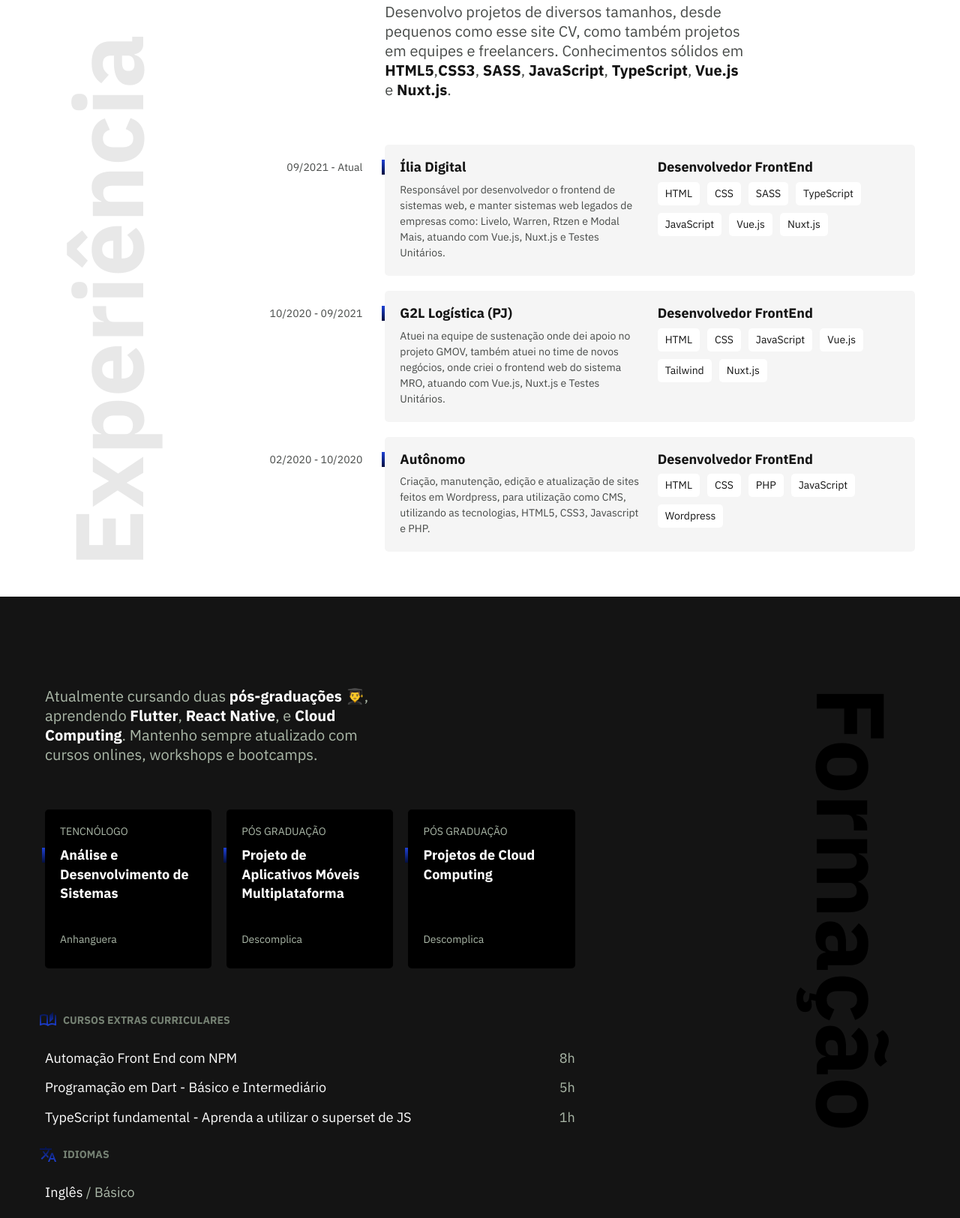
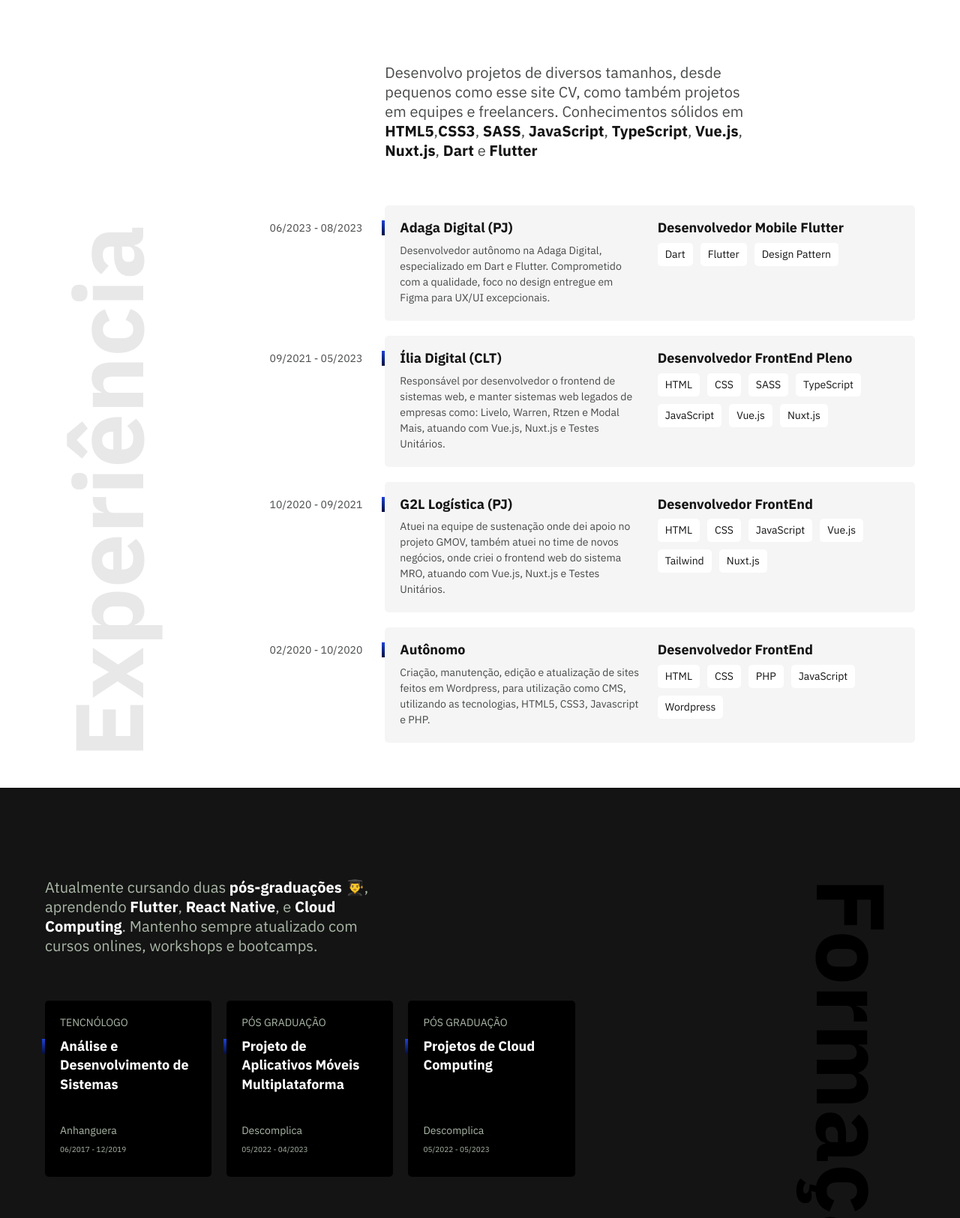
Before and after one commit to danielbarrosdeoliveira/portfolio, a website: page src/index.html in a window 1280 px wide. Shown: the part 595-2220 px from the top of the page at 75% size. Drawn offline with nearby package versions, Linux system fonts and the light colour scheme; files that its build step writes are made by us from their sources.

Commit message:
atualização site 30/08/2023 18:58

```diff
--- a/src/index.html
+++ b/src/index.html
@@ -12,7 +12,7 @@
     />
     <meta
       name="description"
-      content="Daniel Oliveira desenvolvedor Frontend, atua na região de Barueri, na criação de sites e sistemas web, html, css, javascript para pessoas físicas ou jurídicas."
+      content="Daniel Oliveira desenvolvedor Frontend, atua na região de Barueri, criação de sites e sistemas web, html, css, javascript para pessoas físicas ou jurídicas."
     />
     <link rel="stylesheet" href="./css/main.css" />
     <link rel="icon" type="image/x-icon" href="./assets/icons/favicon.ico" />
@@ -43,7 +43,9 @@
         <p class="introduction__greeting">
           Bem-vindo, sou <strong>Daniel Oliveira</strong> 👋
         </p>
-        <h1 class="introduction__title">Desenvolvedor <br />Front End</h1>
+        <h1 class="introduction__title">
+          Desenvolvedor <br />Front End Web e Mobile
+        </h1>
         <p class="introduction__location">Localizado em Barueri, SP</p>
       </div>
       <img
@@ -60,14 +62,31 @@
           site CV, como também projetos em equipes e freelancers. Conhecimentos
           sólidos em <strong>HTML5</strong>,<strong>CSS3</strong>,
           <strong>SASS</strong>, <strong>JavaScript</strong>,
-          <strong>TypeScript</strong>, <strong>Vue.js</strong> e
-          <strong>Nuxt.js</strong>.
+          <strong>TypeScript</strong>, <strong>Vue.js</strong>,
+          <strong>Nuxt.js</strong>, <strong>Dart</strong> e
+          <strong>Flutter</strong>
         </p>
 
         <div class="experience__company">
-          <span class="experience__year">09/2021 - Atual</span>
-          <h3 class="experience__title">Ília Digital</h3>
-          <span class="experience__title">Desenvolvedor FrontEnd</span>
+          <span class="experience__year">06/2023 - 08/2023</span>
+          <h3 class="experience__title">Adaga Digital (PJ)</h3>
+          <span class="experience__title">Desenvolvedor Mobile Flutter</span>
+          <p class="experience__job-description">
+            Desenvolvedor autônomo na Adaga Digital, especializado em Dart e
+            Flutter. Comprometido com a qualidade, foco no design entregue em
+            Figma para UX/UI excepcionais.
+          </p>
+          <ul class="experience__skills">
+            <li>Dart</li>
+            <li>Flutter</li>
+            <li>Design Pattern</li>
+          </ul>
+        </div>
+
+        <div class="experience__company">
+          <span class="experience__year">09/2021 - 05/2023</span>
+          <h3 class="experience__title">Ília Digital (CLT)</h3>
+          <span class="experience__title">Desenvolvedor FrontEnd Pleno</span>
           <p class="experience__job-description">
             Responsável por desenvolvedor o frontend de sistemas web, e manter
             sistemas web legados de empresas como: Livelo, Warren, Rtzen e Modal
@@ -138,6 +157,7 @@
                 Análise e Desenvolvimento de Sistemas
               </h3>
               <span class="formation__institution">Anhanguera</span>
+              <span class="formation__date">06/2017 - 12/2019</span>
             </li>
             <li class="formation__item">
               <span class="formation__type">Pós Graduação</span>
@@ -145,11 +165,13 @@
                 Projeto de Aplicativos Móveis Multiplataforma
               </h3>
               <span class="formation__institution">Descomplica</span>
+              <span class="formation__date">05/2022 - 04/2023</span>
             </li>
             <li class="formation__item">
               <span class="formation__type">Pós Graduação</span>
               <h3 class="formation__course">Projetos de Cloud Computing</h3>
-              <span class="formation__institution">Descomplica</span>
+              <span class="formation__institution"> Descomplica </span>
+              <span class="formation__date">05/2022 - 05/2023</span>
             </li>
           </ul>
           <div class="formation__extra">
@@ -196,13 +218,17 @@
         </div>
 
         <ul class="footer__contact">
-          <li>contato@danieloliveiradev.com.br</li>
+          <li>
+            <a href="mailto:contato@dcfsolucoesdeti.com.br">
+              contato@dcfsolucoesdeti.com.br
+            </a>
+          </li>
           <li>
             <a
               target="_blank"
               href="https://wa.me/5511963910003?text=Ol%C3%A1%21+Gostaria+de+marcar+uma+conversa."
             >
-              +55 11 96391-0003
+              +55 11 97875-6695
             </a>
           </li>
           <li>
@@ -215,13 +241,16 @@
           </li>
         </ul>
         <p class="footer__copy">
+          Desenvolvido por
           <a
             href="https://www.linkedin.com/in/danielbarrosdeoliveira/"
             target="_blank"
           >
-            Daniel Oliveira.
+            Daniel Oliveira
           </a>
-          Alguns direitos reservados.
+        </p>
+        <p class="footer__copy">
+          &copy; Todos os Direitos reservados para DCF Soluções de TI
         </p>
       </div>
     </footer>
--- a/src/scss/components/_formation.scss
+++ b/src/scss/components/_formation.scss
@@ -78,6 +78,12 @@
     margin-bottom: 10px;
   }
 
+  &__date {
+    font-size: rem(10);
+    color: $gray-2;
+    margin-bottom: 10px;
+  }
+
   &__extra {
     margin-bottom: 60px;
 
@@ -114,10 +120,10 @@
 
   &__courses {
     margin-bottom: 30px;
+
     h3 {
       &::before {
-        background: url("../../assets/img/formation-courses.svg") no-repeat
-          center center;
+        background: url("../../assets/img/formation-courses.svg") no-repeat center center;
       }
     }
 
@@ -130,8 +136,7 @@
   &__idiom {
     h3 {
       &::before {
-        background: url("../../assets/img/formation-idiom.svg") no-repeat center
-          center;
+        background: url("../../assets/img/formation-idiom.svg") no-repeat center center;
       }
     }
   }
@@ -156,6 +161,7 @@
   }
 
   @media screen and (max-width: 420px) {
+
     &__courses,
     &__idiom {
       li {
```
Also changed, not shown: readme.md.
